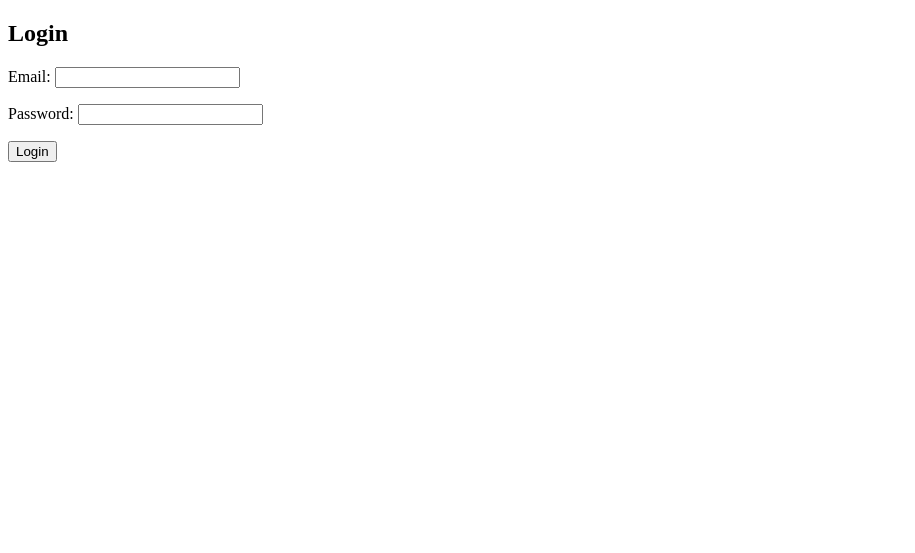
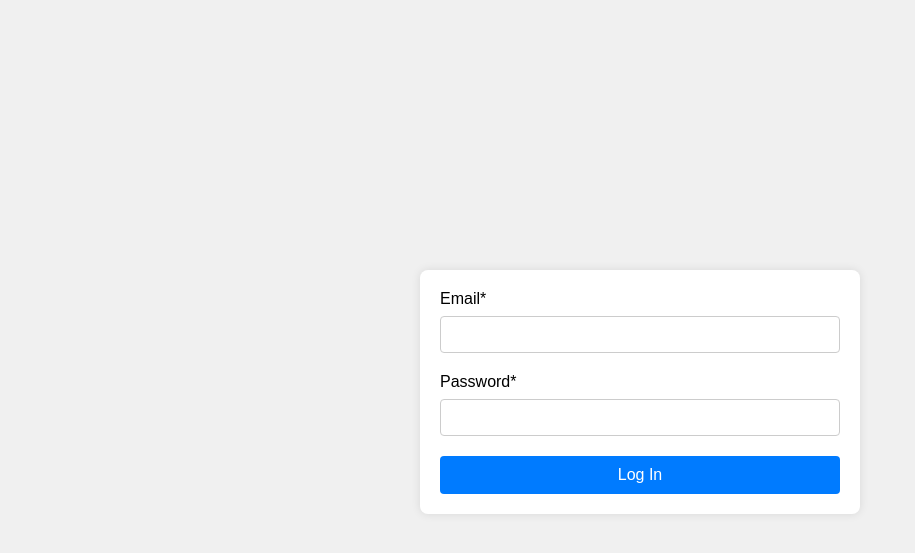
Before and after one commit to kostisvit/Members, a Django app: page /login/ in a window 1280 px wide. Shown: the top 553 px of the page, without its empty margins (0-915 px from the left). Run offline with Django 4.2, Linux system fonts and the light colour scheme; some libraries are stand-ins or nearby versions.

Commit message:
customise login form

```diff
--- a/config/settings.py
+++ b/config/settings.py
@@ -40,7 +40,13 @@ INSTALLED_APPS = [
     'django_filters',
     'widget_tweaks',
     'import_export',
+    "crispy_forms",
+    "crispy_tailwind",
+    "crispy_bootstrap5",
 ]
+CRISPY_ALLOWED_TEMPLATE_PACKS = "tailwind"
+
+CRISPY_TEMPLATE_PACK = "tailwind"
 
 AUTH_USER_MODEL = 'users.CustomUser'
 
--- a/pyproject.toml
+++ b/pyproject.toml
@@ -13,6 +13,9 @@ django-environ = "^0.11.2"
 django-filter = "^24.2"
 django-widget-tweaks = "^1.5.0"
 django-import-export = "^4.0.8"
+django-crispy-forms = "^2.2"
+crispy-tailwind = "^1.0.3"
+crispy-bootstrap5 = "^2024.2"
 
 
 [build-system]
--- /dev/null
+++ b/static/css/login.css
@@ -0,0 +1,58 @@
+    /* styles.css */
+
+    body, html {
+        height: 100%;
+        margin: 0;
+        font-family: Arial, sans-serif;
+    }
+
+    .container {
+        display: flex;
+        justify-content: center;
+        align-items: center;
+        height: 100vh;
+        background-color: #f0f0f0;
+    }
+
+    .login-form {
+        background: #fff;
+        padding: 20px;
+        border-radius: 8px;
+        box-shadow: 0 0 10px rgba(0, 0, 0, 0.1);
+        max-width: 400px;
+        width: 100%;
+    }
+
+    .login-form h2 {
+        margin-bottom: 20px;
+        font-size: 24px;
+        text-align: center;
+    }
+
+    .login-form label {
+        display: block;
+        margin-bottom: 8px;
+    }
+
+    .login-form input {
+        width: 100%;
+        padding: 10px;
+        margin-bottom: 20px;
+        border: 1px solid #ccc;
+        border-radius: 4px;
+    }
+
+    .login-form button {
+        width: 100%;
+        padding: 10px;
+        background-color: #007bff;
+        border: none;
+        border-radius: 4px;
+        color: #fff;
+        font-size: 16px;
+        cursor: pointer;
+    }
+
+    .login-form button:hover {
+        background-color: #0056b3;
+    }
--- a/templates/users/login.html
+++ b/templates/users/login.html
@@ -1,14 +1,19 @@
-<!DOCTYPE html>
-<html>
-<head>
-    <title>Login</title>
-</head>
-<body>
-    <h2>Login</h2>
-    <form method="post">
-        {% csrf_token %}
-        {{ form.as_p }}
-        <button type="submit">Login</button>
-    </form>
-</body>
-</html>
+{% load static %}
+{% load tailwind_filters %}
+{% load crispy_forms_tags %}
+
+
+{% block title %}{% endblock %}
+
+{% block content %}
+
+{% block extrahead %} <link rel="stylesheet" href="{% static 'css/login.css' %}"> {% endblock %}
+
+<div class="container">
+<form method="post" class="login-form">
+  {% csrf_token %}
+  {{ form|crispy }}
+  <button type="submit" class="btn btn-success">Log In</button>
+</form>
+</div>
+{% endblock %}
```
Also changed, not shown: 1 other file.
